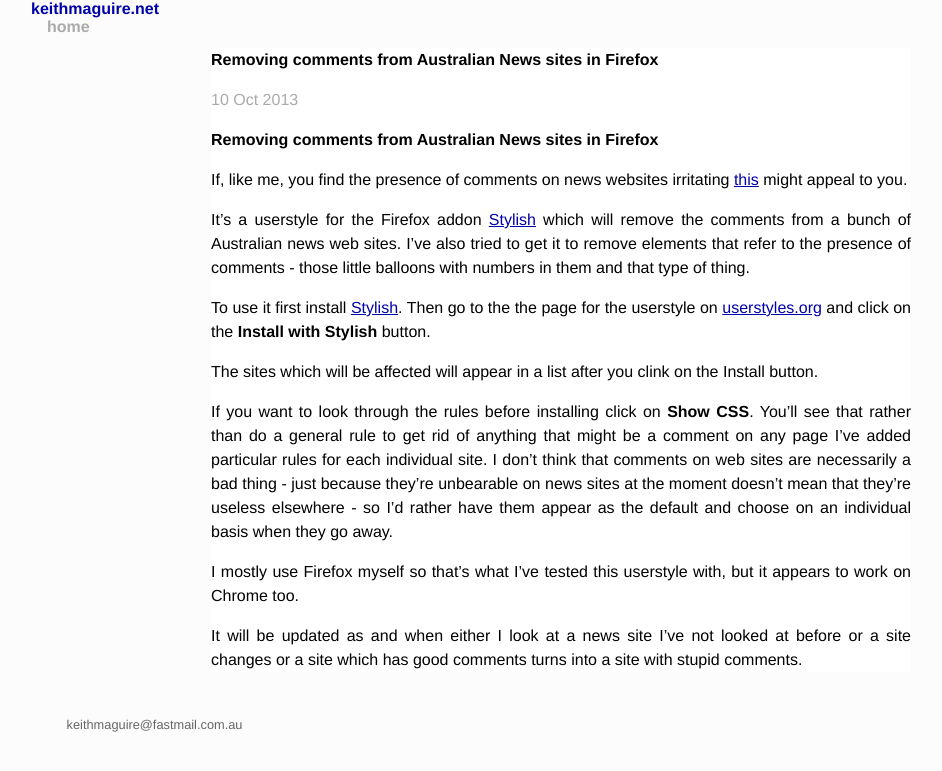
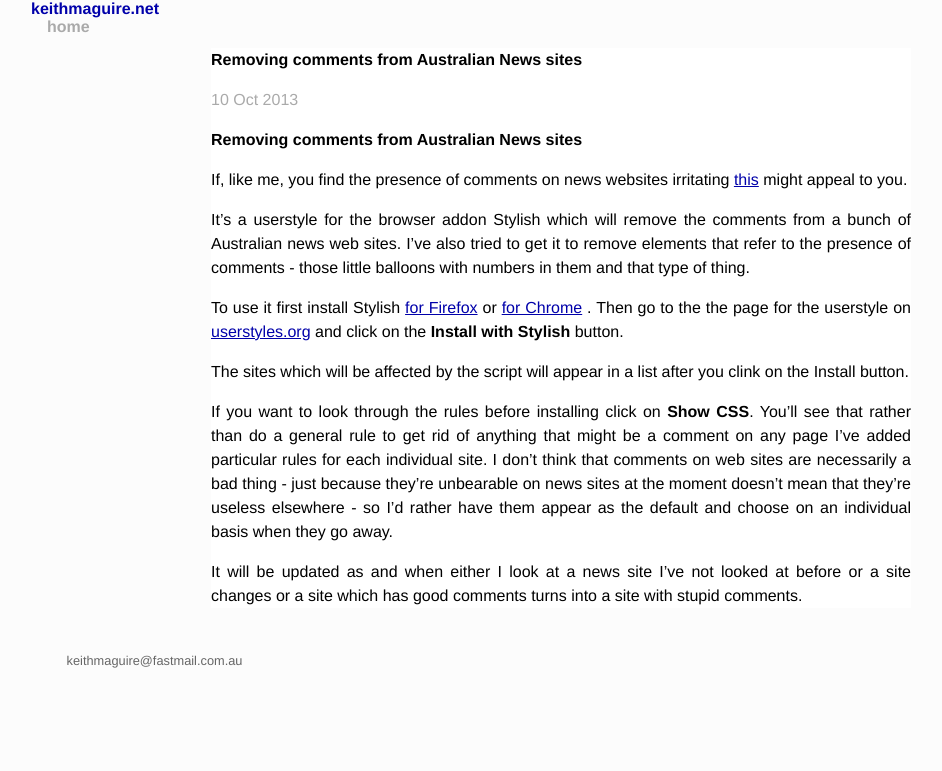
Before and after one commit to keithmaguire/keithmaguire.github.com, a Jekyll site: the page built from _posts/2013-10-10-removing-comments-from-australian-news-sites-in-firefox.md, in a window 1280 px wide. Shown: the top 771 px of the page, without its empty margins (129-1071 px from the left). Built offline with Jekyll 4.4.1, drawn with Linux system fonts in a browser that asks for light colours; Markdown is read by kramdown in place of the engine named in the settings.

Commit message:
Updated 2013-10-10-removing-comments-from-australian-news-sites-in-firefox.md

```diff
--- a/_posts/2013-10-10-removing-comments-from-australian-news-sites-in-firefox.md
+++ b/_posts/2013-10-10-removing-comments-from-australian-news-sites-in-firefox.md
@@ -1,22 +1,20 @@
 ---
 layout: post
-title: Removing comments from Australian News sites in Firefox
+title: Removing comments from Australian News sites
 date: "2013-10-10 00:00"
 published: true
 ---
 
-# Removing comments from Australian News sites in Firefox
+# Removing comments from Australian News sites
 
 If, like me, you find the presence of comments on news websites irritating [this](http://userstyles.org/styles/91054/remove-comments-on-australian-news-sites) might appeal to you.
 
-It's a userstyle for the Firefox addon [Stylish](https://addons.mozilla.org/en-US/firefox/addon/stylish/) which will remove the comments from a bunch of Australian news web sites. I've also tried to get it to remove elements that refer to the presence of comments - those little balloons with numbers in them and that type of thing.
+It's a userstyle for the browser addon Stylish which will remove the comments from a bunch of Australian news web sites. I've also tried to get it to remove elements that refer to the presence of comments - those little balloons with numbers in them and that type of thing.
 
-To use it first install [Stylish](https://addons.mozilla.org/en-US/firefox/addon/stylish/). Then go to the the page for the userstyle on [userstyles.org](http://userstyles.org/styles/91054/remove-comments-on-australian-news-sites) and click on the **Install with Stylish** button.
+To use it first install Stylish [for Firefox](https://addons.mozilla.org/en-US/firefox/addon/stylish/) or [for Chrome](https://chrome.google.com/webstore/detail/stylish/fjnbnpbmkenffdnngjfgmeleoegfcffe?hl=en) . Then go to the the page for the userstyle on [userstyles.org](http://userstyles.org/styles/91054/remove-comments-on-australian-news-sites) and click on the **Install with Stylish** button.
 
-The sites which will be affected will appear in a list after you clink on the Install button.
+The sites which will be affected by the script will appear in a list after you clink on the Install button.
 
 If you want to look through the rules before installing click on **Show CSS**. You'll see that rather than do a general rule to get rid of anything that might be a comment on any page I've added particular rules for each individual site. I don't think that comments on web sites are necessarily a bad thing - just because they're unbearable on news sites at the moment doesn't mean that they're useless elsewhere - so I'd rather have them appear as the default and choose on an individual basis when they go away.
 
-I mostly use Firefox myself so that's what I've tested this userstyle with, but it appears to work on Chrome too.
-
 It will be updated as and when either I look at a news site I've not looked at before or a site changes or a site which has good comments turns into a site with stupid comments.
```
